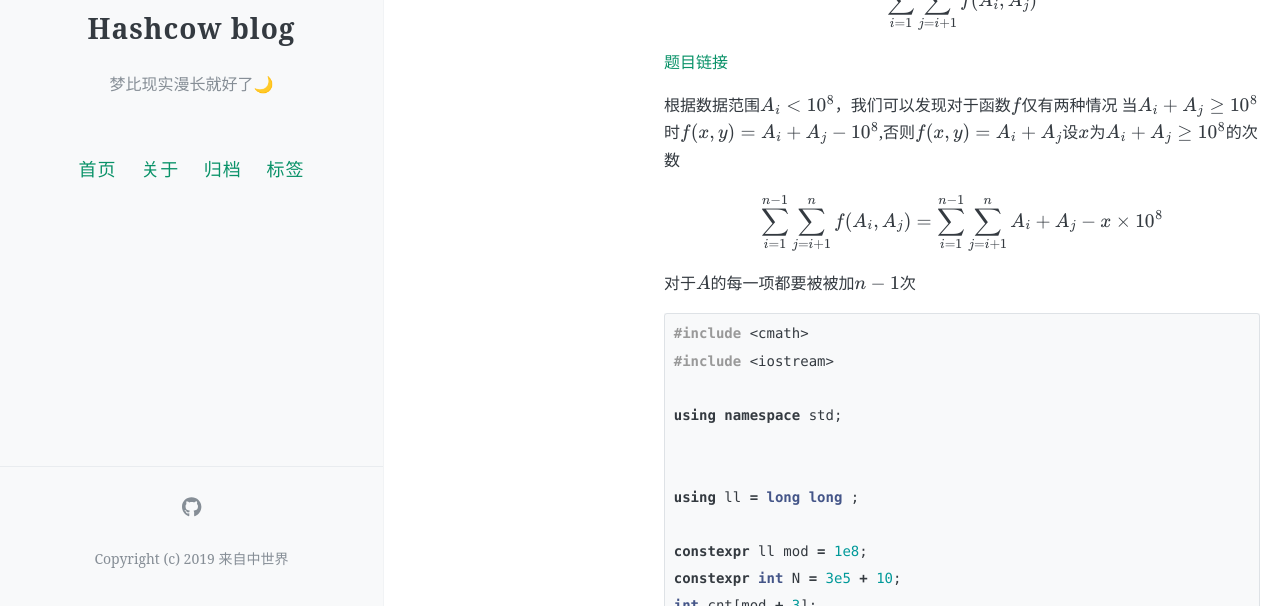
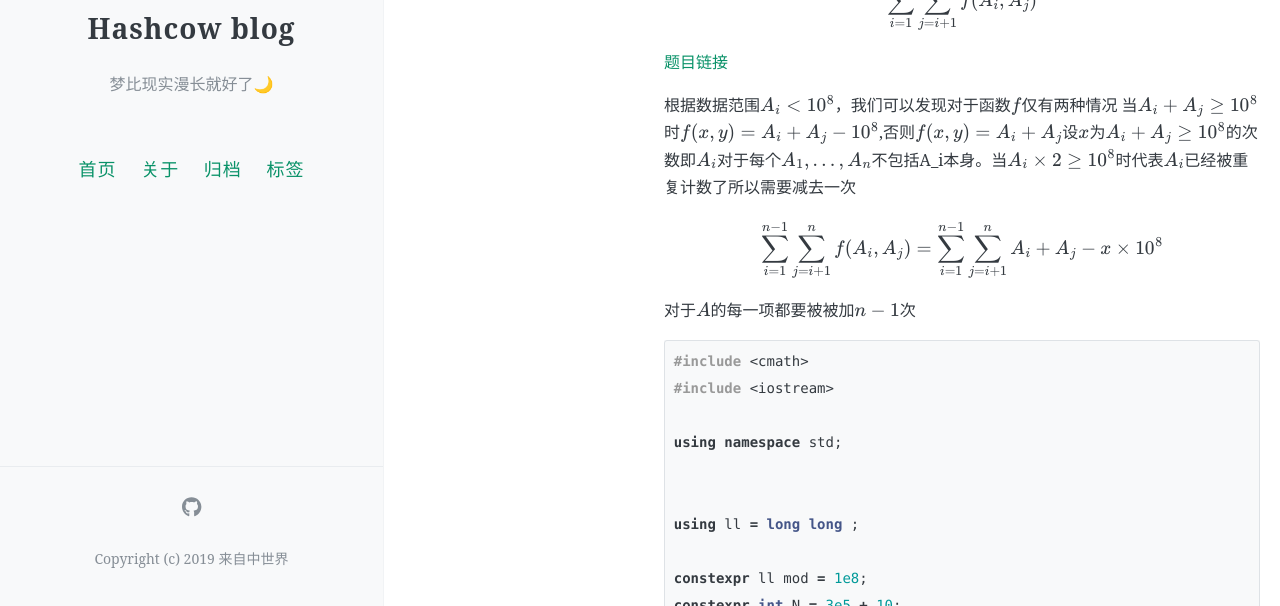
Before and after one commit to hashcowuwu/blog, a Jekyll site: the page built from _posts/2024-05-13-abc353-note.md, in a window 1280 px wide and 900 px high, cut to the strip 294-900 px from the top of the window. Built offline with Jekyll 4.4.1, drawn with Linux system fonts in a browser that asks for light colours; formulas are drawn with MathJax 3; comment, search, counter and statistics services are not loaded.

Commit message:
change abc

```diff
--- a/_posts/2024-05-13-abc353-note.md
+++ b/_posts/2024-05-13-abc353-note.md
@@ -20,7 +20,7 @@ $$
 [题目链接](https://atcoder.jp/contests/abc353/tasks/abc353_c)
 
 根据数据范围$A_i < 10^8$，我们可以发现对于函数$f$仅有两种情况
-当$A_i + A_j \ge 10^8$时$f(x,y) = A_i + A_j - 10^8$,否则$f(x,y) = A_i+A_j$设$x$为$A_i+A_j \ge 10^8$的次数
+当$A_i + A_j \ge 10^8$时$f(x,y) = A_i + A_j - 10^8$,否则$f(x,y) = A_i+A_j$设$x$为$A_i+A_j \ge 10^8$的次数即$A_i$对于每个$A_1,...,A_n$不包括A_i本身。当$A_i \times 2 \ge 10^8$时代表$A_i$已经被重复计数了所以需要减去一次
 
 $$
 \sum_{i = 1}^{n - 1}\sum_{j = i + 1}^{n}f(A_i,A_j) = {\sum_{i = 1}^{n - 1}\sum_{j = i + 1}^{n} A_i + A_j} - x \times 10^8
```
